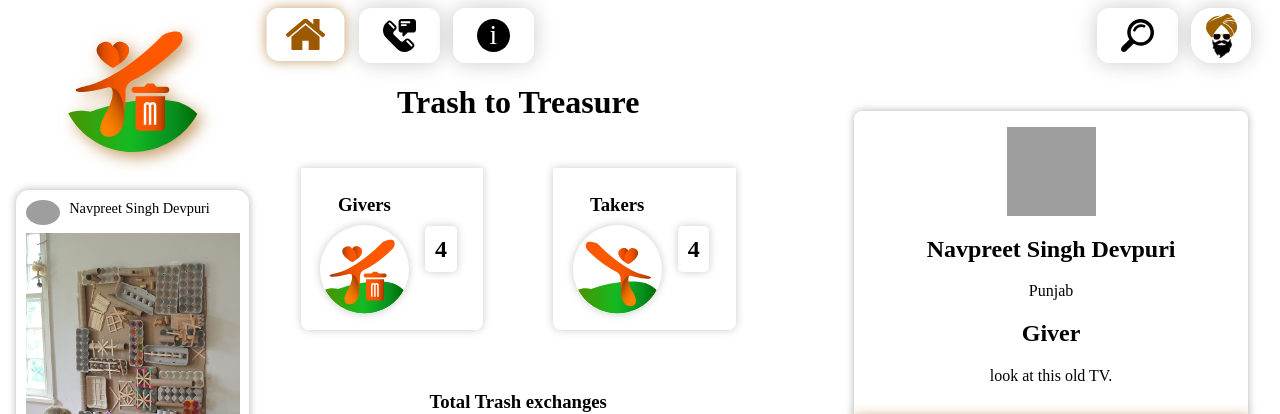
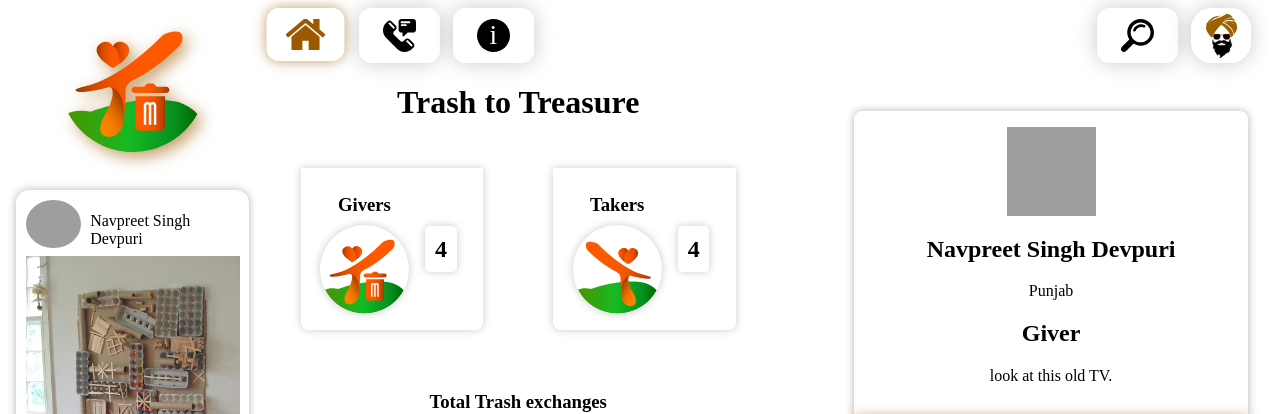
Before and after one commit to TrashMate/TrashMate, a PHP site: page / in a window 1280 px wide. Shown: the part 34-448 px from the top of the page. Run offline with PHP 8.4, Linux system fonts and the light colour scheme; style sheets or scripts are compiled from the project's sources; some web fonts are replaced; grey boxes are pictures that could not be loaded.

Commit message:
left post name

```diff
--- a/resources/css/_left_div_contents.scss
+++ b/resources/css/_left_div_contents.scss
@@ -12,12 +12,12 @@
             flex-direction: row;
             img {
                 border-radius: 50%;
-                width: 34px;
+                width: 55px;
                 cursor: pointer;
             }
             a {
-                font-size: 0.9rem;
-                margin: 0px 0px 0px 0.6rem;
+                font-size: 1rem;
+                margin: 0.8rem 0px 0px 0.6rem;
                 text-align: left;
                 color: #000000;
                 text-decoration: none;
--- a/resources/css/index.css
+++ b/resources/css/index.css
@@ -842,12 +842,12 @@ body {
   }
   .left-div .left-post-div .left-profile img {
     border-radius: 50%;
-    width: 34px;
+    width: 55px;
     cursor: pointer;
   }
   .left-div .left-post-div .left-profile a {
-    font-size: 0.9rem;
-    margin: 0px 0px 0px 0.6rem;
+    font-size: 1rem;
+    margin: 0.8rem 0px 0px 0.6rem;
     text-align: left;
     color: #000000;
     text-decoration: none;
```
